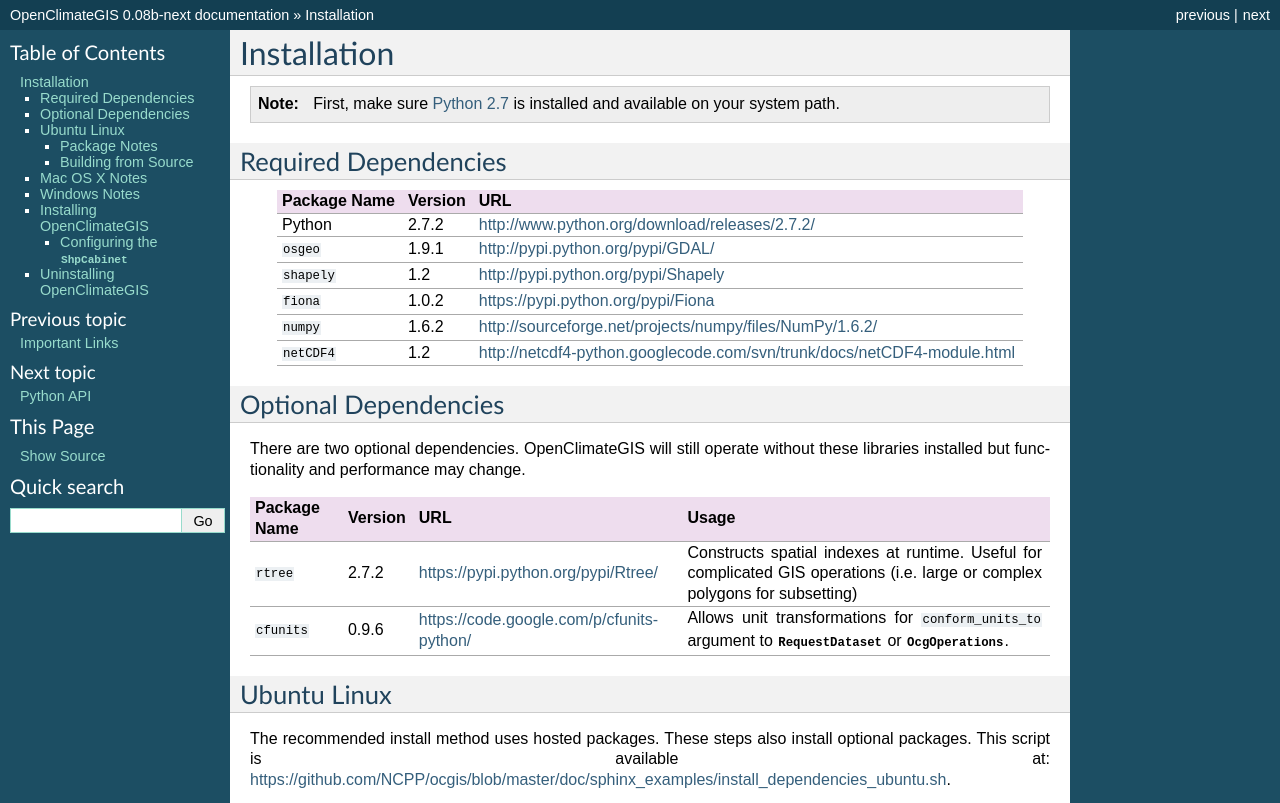
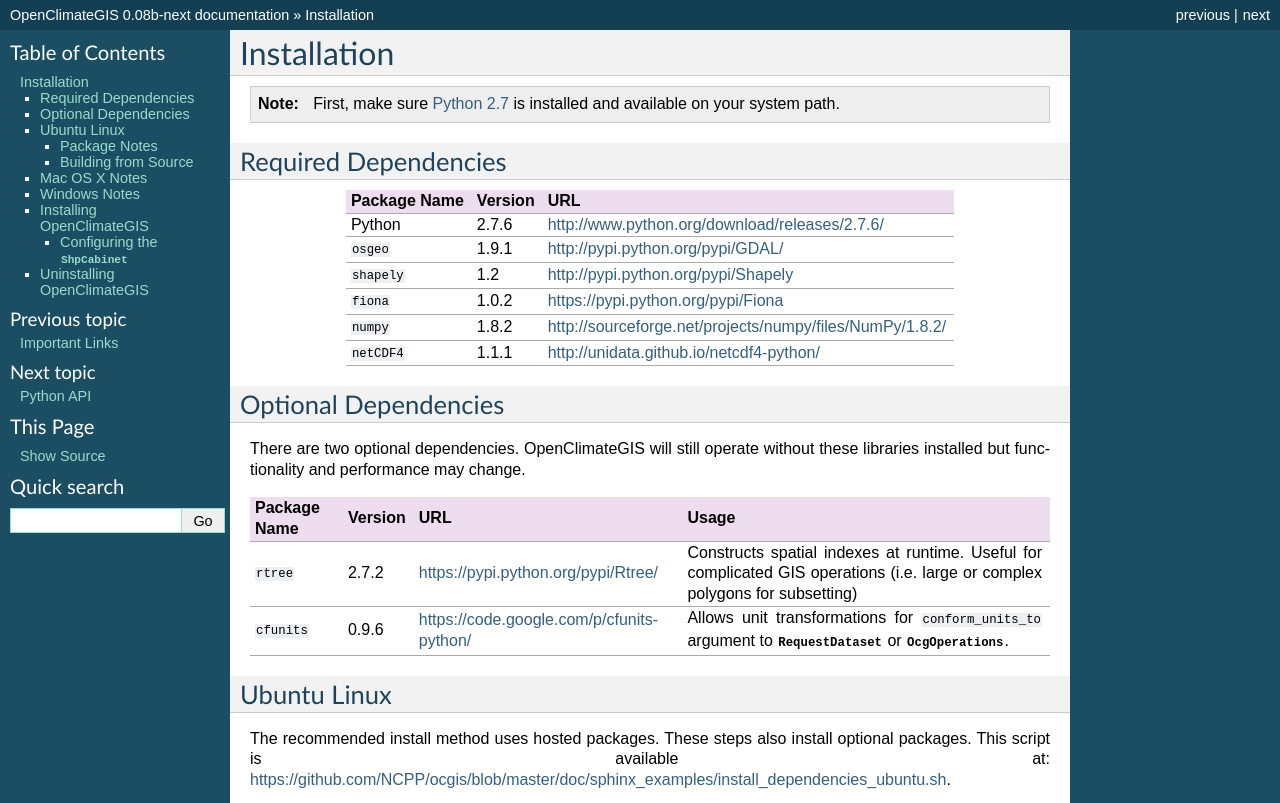
Before and after one commit to NCPP/ocgis, a Sphinx documentation site: the page built from doc/install.rst, in a window 1280 px wide and 900 px high, cut to the strip 0-803 px from the top of the window. Built offline with Sphinx 7.4.7, drawn with Linux system fonts in a browser that asks for light colours; formulas are drawn with MathJax 3.

Commit message:
Update install.rst

```diff
--- a/doc/install.rst
+++ b/doc/install.rst
@@ -10,12 +10,12 @@
 ============== ======= =======================================================================
 Package Name   Version URL
 ============== ======= =======================================================================
-Python         2.7.2   http://www.python.org/download/releases/2.7.2/
+Python         2.7.6   http://www.python.org/download/releases/2.7.6/
 ``osgeo``      1.9.1   http://pypi.python.org/pypi/GDAL/
 ``shapely``    1.2     http://pypi.python.org/pypi/Shapely
 ``fiona``      1.0.2   https://pypi.python.org/pypi/Fiona
-``numpy``      1.6.2   http://sourceforge.net/projects/numpy/files/NumPy/1.6.2/
-``netCDF4``    1.2     http://netcdf4-python.googlecode.com/svn/trunk/docs/netCDF4-module.html
+``numpy``      1.8.2   http://sourceforge.net/projects/numpy/files/NumPy/1.8.2/
+``netCDF4``    1.1.1   http://unidata.github.io/netcdf4-python/
 ============== ======= =======================================================================
 
 Optional Dependencies
```
